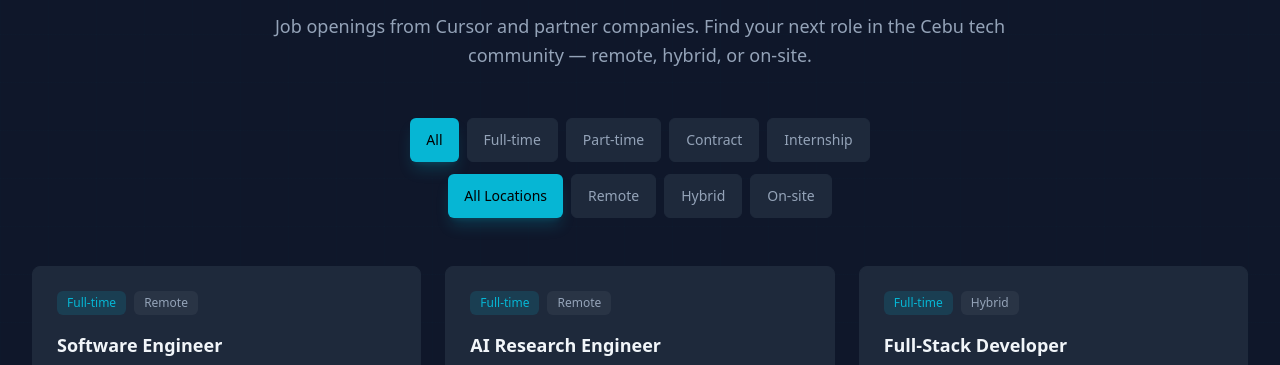
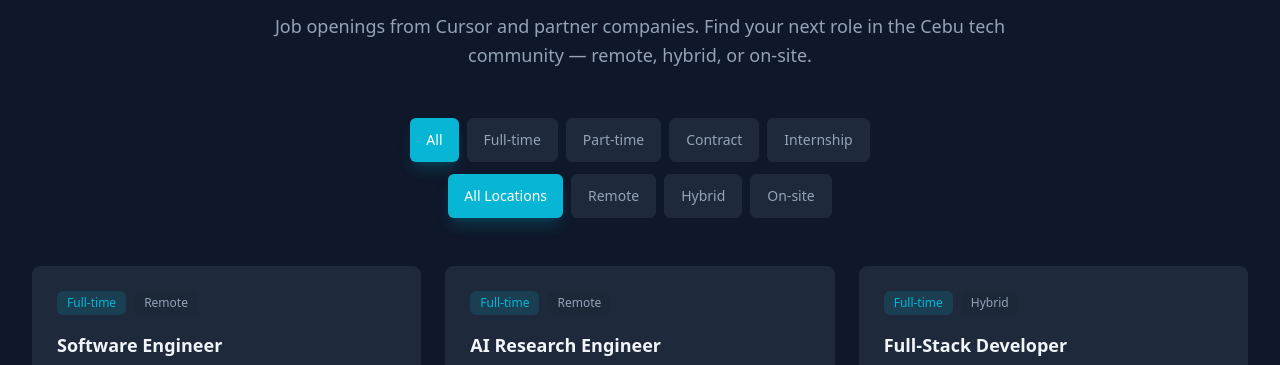
Before and after one commit to danteocualesjr/cursor-cebu3, a Next.js app: page / in a window 1280 px wide. Shown: the part 8916-9281 px from the top of the page. Built offline with nearby package versions, Linux system fonts and the light colour scheme.

Commit message:
tweaking ui

```diff
--- a/src/components/Opportunities.tsx
+++ b/src/components/Opportunities.tsx
@@ -34,7 +34,7 @@ function OpportunityCard({ job }: { job: JobOpportunity }) {
           <span className="px-2.5 py-1 text-xs font-medium rounded-md bg-accent/15 text-accent">
             {OPPORTUNITY_TYPE_LABELS[job.type]}
           </span>
-          <span className="px-2.5 py-1 text-xs font-medium rounded-md bg-white/5 text-text-secondary">
+          <span className="px-2.5 py-1 text-xs font-medium rounded-md bg-black/5 text-text-secondary">
             {WORK_MODE_LABELS[job.workMode]}
           </span>
         </div>
@@ -108,7 +108,7 @@ export default function Opportunities() {
                 onClick={() => setTypeFilter(filter.value)}
                 className={`px-4 py-2.5 min-h-[44px] text-sm font-medium rounded-md transition-all ${
                   typeFilter === filter.value
-                    ? "bg-accent text-black shadow-lg shadow-accent/20"
+                    ? "bg-accent text-white shadow-lg shadow-accent/20"
                     : "bg-bg-card text-text-secondary border border-border-light hover:text-text hover:border-border-hover"
                 }`}
               >
@@ -124,7 +124,7 @@ export default function Opportunities() {
                 onClick={() => setWorkModeFilter(filter.value)}
                 className={`px-4 py-2.5 min-h-[44px] text-sm font-medium rounded-md transition-all ${
                   workModeFilter === filter.value
-                    ? "bg-accent text-black shadow-lg shadow-accent/20"
+                    ? "bg-accent text-white shadow-lg shadow-accent/20"
                     : "bg-bg-card text-text-secondary border border-border-light hover:text-text hover:border-border-hover"
                 }`}
               >
```
